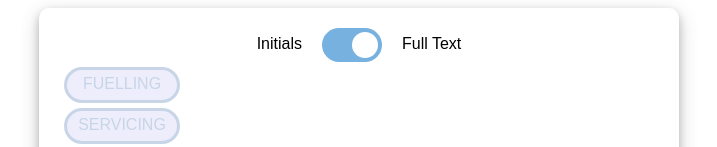
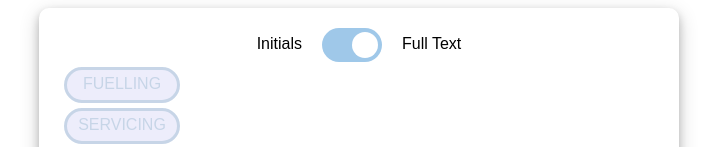
Before and after one commit to philipheslop/iqm, a React (Create React App) app: page / in a window 1280 px wide. Shown: the top 147 px of the page, without its empty margins (281-998 px from the left). Built offline with nearby package versions, Linux system fonts and the light colour scheme.

Commit message:
final style pass

```diff
--- a/src/App.css
+++ b/src/App.css
@@ -19,12 +19,17 @@
   height: 34px;
   margin-left: 20px;
   margin-right: 20px;
+  opacity: 70%;
 }
 
 .switch input {
   opacity: 0;
   width: 0;
   height: 0;
+}
+
+.switch:hover {
+  opacity: 100%;
 }
 
 .slider {
```
